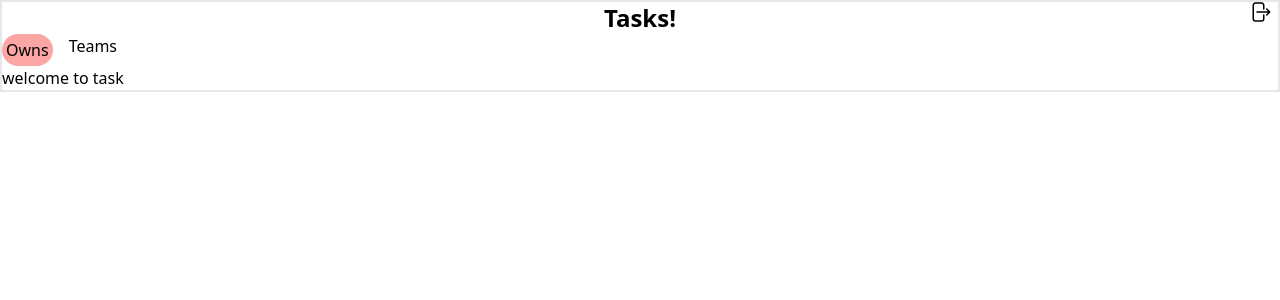
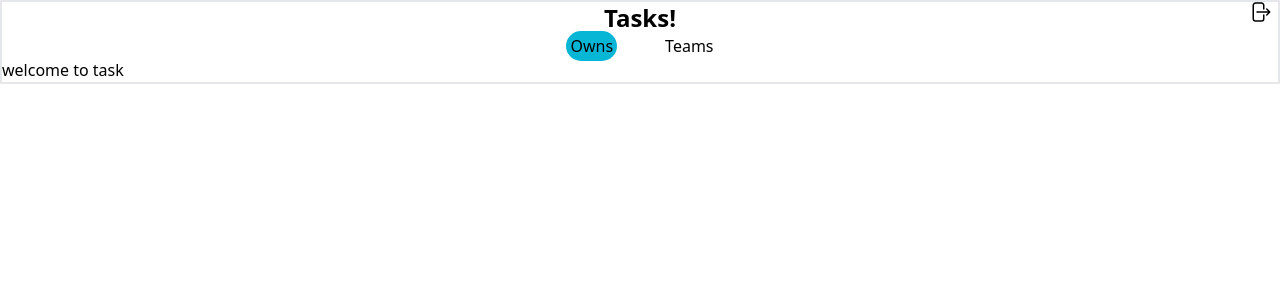
Before and after one commit to funzd/tasks, a Next.js app: page / in a window 1280 px wide. Shown: the top 300 px of the page. Built offline with nearby package versions, Linux system fonts and the light colour scheme.

Commit message:
Navigation created

```diff
--- a/src/components/Nav/index.jsx
+++ b/src/components/Nav/index.jsx
@@ -1,13 +1,19 @@
 import Link from 'next/link'
+
 const Nav = () =>
-  <nav>
-    <ul className="flex gap-4">
-      <Link href="#">
-        <button className="rounded-full bg-red-300 p-1">Owns</button>
-      </Link>
-      <Link href="#">
-        <li>Teams</li>
-      </Link>
+  <nav >
+    <ul className="flex justify-center">
+      <li className="ml-6 mr-6">
+        <Link className="rounded-full bg-cyan-500 p-1"
+          href="#">
+          Owns
+        </Link>
+      </li>
+      <li className="ml-6 mr-6">
+       <Link href="#">
+          Teams
+        </Link>
+      </li>
     </ul>
   </nav>
 
```
